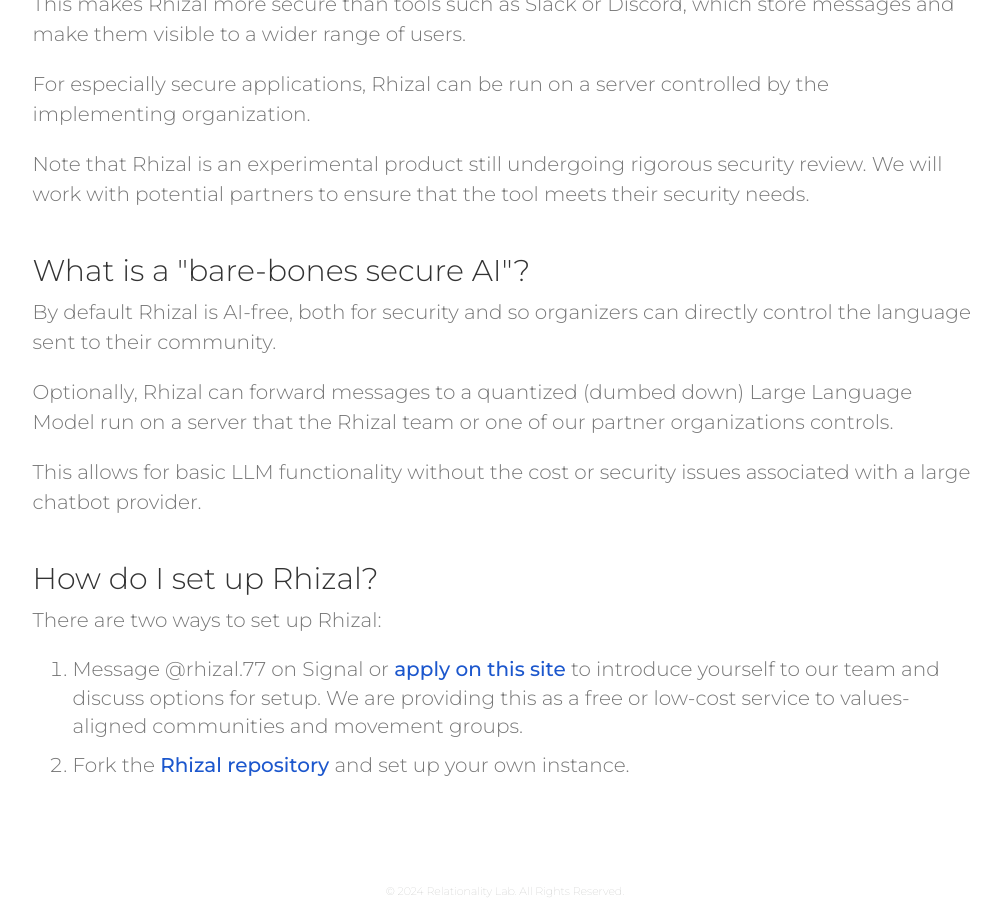
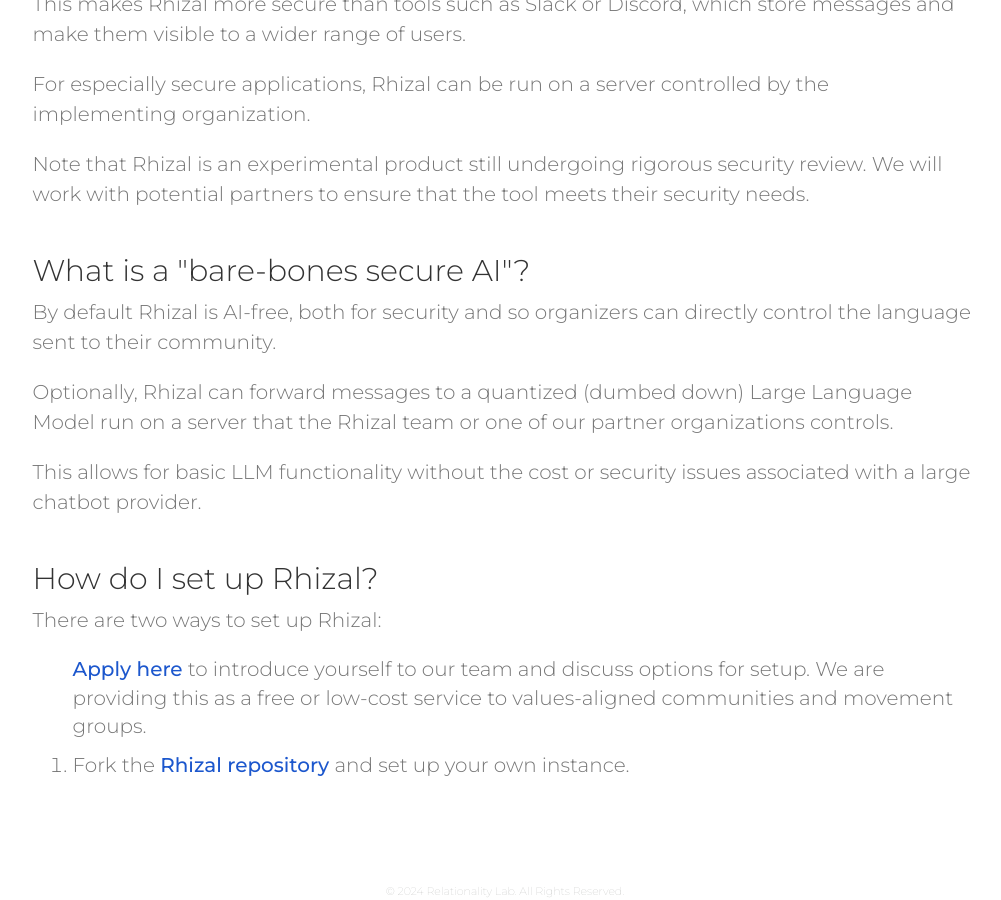
Before and after one commit to davidgljay/rhizal_landing, a Jekyll site: the page built from index.html, in a window 1280 px wide and 900 px high, scrolled down 5030 px. Shown: the whole window, without its empty margins (135-1136 px from the left). Built offline with Jekyll 4.4.1, drawn with Linux system fonts in a browser that asks for light colours; nearby versions of some CDN libraries; some of the changed text lies outside the part shown.

Commit message:
Temporarily removing mention of rhizal bot.

```diff
--- a/_includes/faq.html
+++ b/_includes/faq.html
@@ -40,7 +40,7 @@
                 <h2 class="section-heading">How do I set up Rhizal?</h2>
                 <p>There are two ways to set up Rhizal:</p>
                 <ol>
-                  <li>Message @rhizal.77 on Signal</a> or <a href="/#header">apply on this site</a> to introduce yourself to our team and discuss options for setup. We are providing this as a free or low-cost service to values-aligned communities and movement groups.</li>
+                  <a href="/#header">Apply here</a> to introduce yourself to our team and discuss options for setup. We are providing this as a free or low-cost service to values-aligned communities and movement groups.</li>
                   <li>Fork the <a href="https://github.com/davidgljay/rhizal">Rhizal repository</a> and set up your own instance.</li>
                 </ol>
             </div>
--- a/_includes/header.html
+++ b/_includes/header.html
@@ -7,7 +7,6 @@
           <h2>A lightweight tool for building community on Signal and WhatsApp.</h2>
           <div class="mt-40 text-left">
           <h2><b>Try It Out</b></h2>
-          <h2>Send a Signal message to @rhizal.77</h2>
           <h2 id="signup-header"><b>Or Sign Up For Our Alpha</b></h2>
           {% include signup.html %}
         </div>
```
